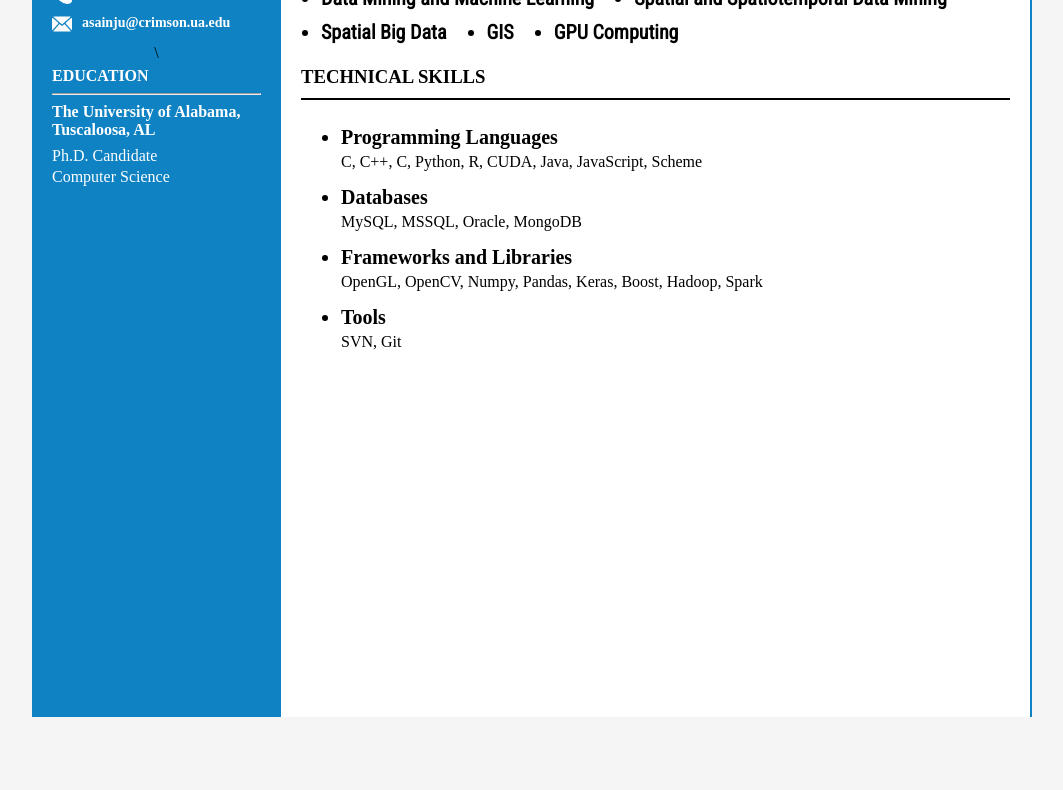
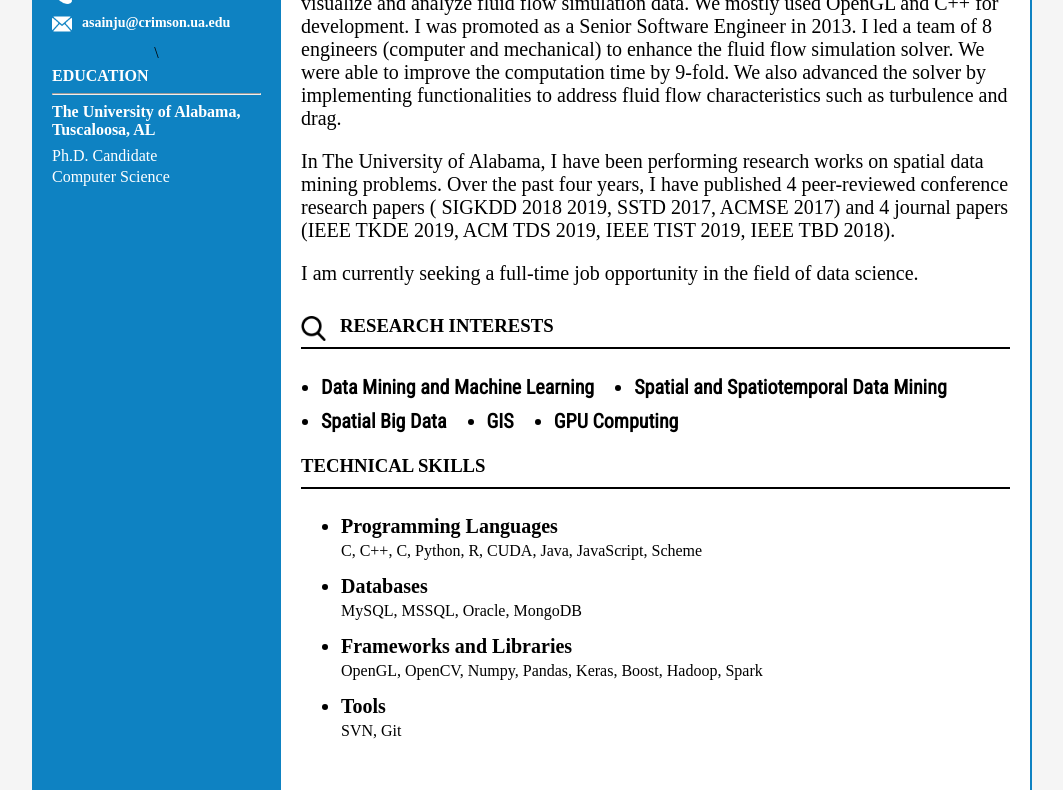
Before and after one commit to amsainju/amsainju.github.io, a plain HTML site: page index.html in a window 1280 px wide. Shown: the part 291-1081 px from the top of the page, without its empty margins (108-1171 px from the left). Before the commit the page ends 1016 px from the top, so only its background shows below. Drawn offline with Linux system fonts and the light colour scheme.

Commit message:
updated bio

```diff
--- a/css/style.css
+++ b/css/style.css
@@ -19,7 +19,7 @@ body{
 }
 #right-column{
     width: 709px;
-	height: 1000px;
+	height: 1100px;
 background-color: #fff;
 display: inline-block;
     vertical-align: top;
--- a/index.html
+++ b/index.html
@@ -51,8 +51,19 @@
             <div id="bio">
                 <h2>Short Bio</h2>
 				<div style="font-size: 20px">
-                <span>I completed my bachelor's degree in Computer Engineering at Tribhuvan University, Nepal in 2011. After working for around four years as Software Engineer,
-				I joined The University of Alabama on August 2015 to pursue my Ph.D. degree in Computer Science.</span></div>
+                <span>
+
+
+
+<p>I am a Ph.D. student, currently working as a Graduate Research Assistant in the Department of Computer Science at the University of Alabama. I am working with Dr. Zhe Jiang in Spatial Data Mining research group. </p>
+
+ <p>I completed my bachelor's degree in Computer Engineering at Tribhuvan University, Nepal in 2011. I worked as a Software Engineer for around four years in E&T Co. Ltd. During my tenure in E&T, for the first two years,  I was involved in developing tools to visualize and analyze fluid flow simulation data. We mostly used OpenGL and C++ for development.  I was promoted as a Senior Software Engineer in 2013. I led a team of 8 engineers (computer and mechanical) to enhance the fluid flow simulation solver. We were able to improve the computation time by 9-fold. We also advanced the solver by implementing functionalities to address fluid flow characteristics such as turbulence and drag. </p>
+
+<p>In The University of Alabama, I have been performing research works on spatial data mining problems. Over the past four years, I have published 4 peer-reviewed conference research papers ( SIGKDD 2018 2019, SSTD 2017, ACMSE 2017) and 4 journal papers (IEEE TKDE 2019, ACM TDS 2019, IEEE TIST 2019, IEEE TBD 2018). </p>
+
+ <p>I am currently seeking a full-time job opportunity in the field of data science.</p>
+
+</span></div>
             </div>
 <!--                Research-->
            <div id="Main_research">
```
Also changed, not shown: experiences.html (+2 -2 lines).
